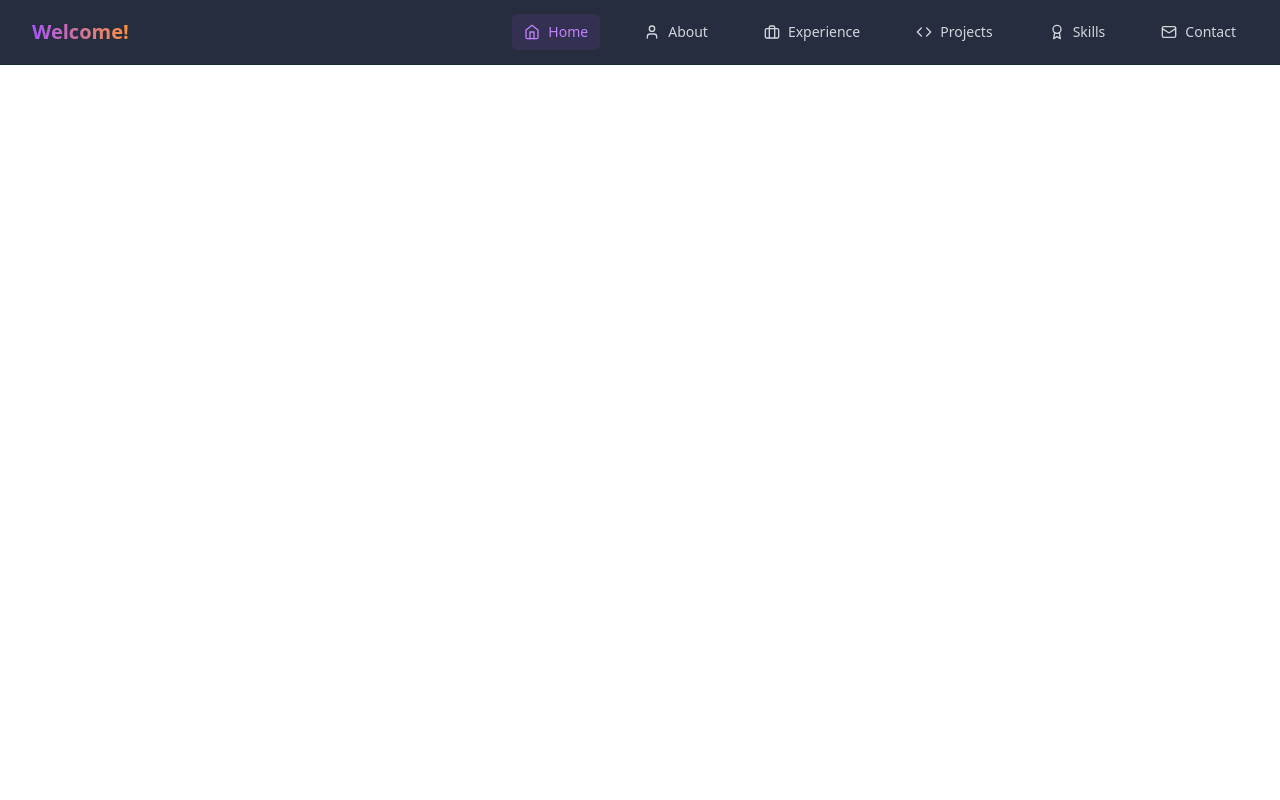
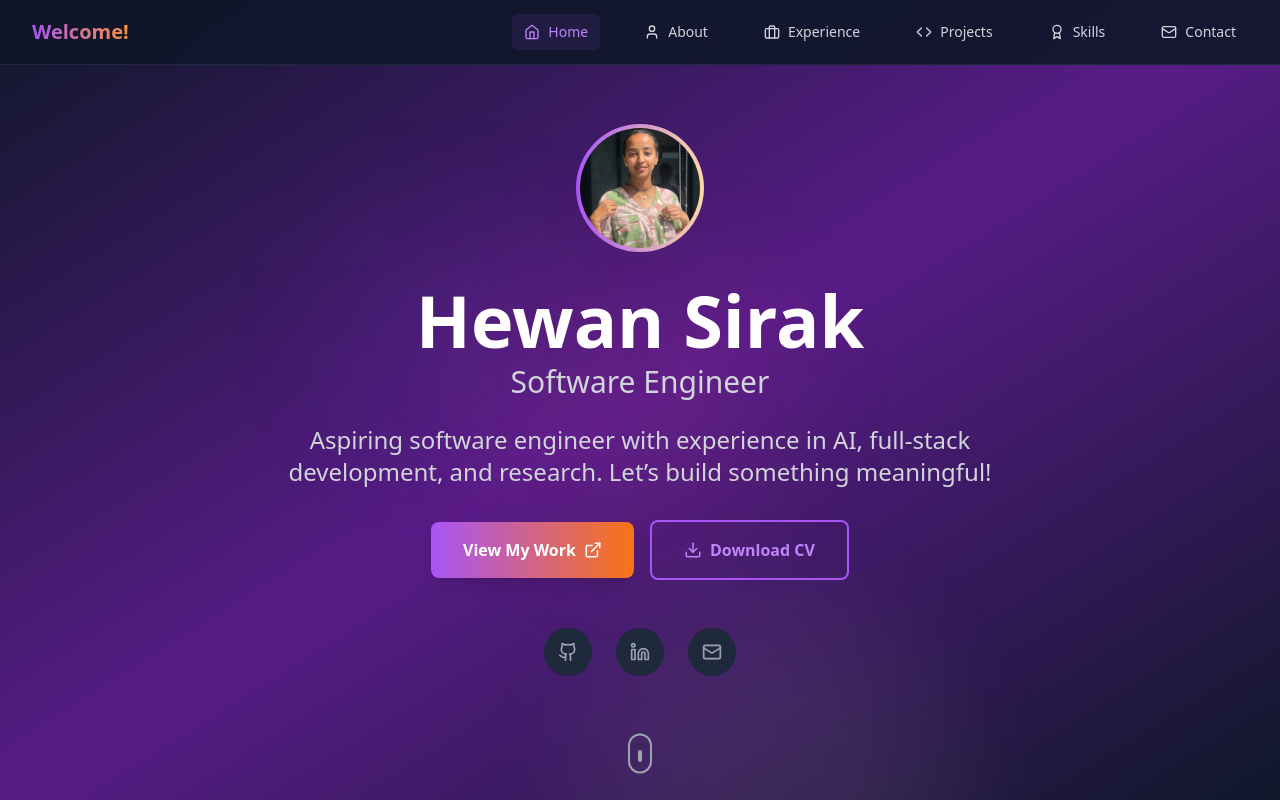
Before and after one commit to hewansirak/My-Portfolio, a React (Vite) app: page / in a window 1280 px wide. Built offline with nearby package versions, Linux system fonts and the light colour scheme.

Commit message:
Added Hero Section

```diff
--- a/src/App.tsx
+++ b/src/App.tsx
@@ -1,10 +1,12 @@
 import React from "react";
 import Navigation from "./components/Navigation";
+import Hero from "./components/Hero";
 
 function App() {
   return (
     <div className="min-h-screen bg-linear-to-r from-rose-500 via-pink-500 to-red-500">
       <Navigation />
+      <Hero />
     </div>
   );
 }
--- /dev/null
+++ b/src/components/Hero.tsx
@@ -0,0 +1,146 @@
+import React from 'react';
+import { motion } from 'framer-motion';
+import { Github, Linkedin, Mail, Download, ExternalLink } from 'lucide-react';
+import profilePicture from '../assets/profile.jpg';
+
+const Hero: React.FC = () => {
+  const scrollToSection = (id: string) => {
+    const element = document.getElementById(id);
+    if (element) {
+      element.scrollIntoView({ behavior: 'smooth' });
+    }
+  };
+
+  return (
+    <section id="home" className="min-h-screen flex items-center justify-center bg-gradient-to-br from-slate-900 via-purple-900 to-slate-900 relative overflow-hidden">
+
+      {/* Animated background elements */}
+      <div className="absolute inset-0">
+        <div className="absolute top-1/4 left-1/4 w-64 h-64 bg-purple-500/10 rounded-full blur-3xl animate-pulse"></div>
+        <div className="absolute top-3/4 right-1/4 w-96 h-96 bg-orange-100/10 rounded-full blur-3xl animate-pulse delay-1000"></div>
+        <div className="absolute top-1/2 left-1/2 transform -translate-x-1/2 -translate-y-1/2 w-80 h-80 bg-pink-500/10 rounded-full blur-3xl animate-pulse delay-500"></div>
+      </div>
+
+      {/* Main content container */}
+      <div className="max-w-7xl mx-auto px-4 sm:px-6 lg:px-8 relative z-10">
+        <div className="text-center">
+          <motion.div
+            initial={{ opacity: 0, y: 50 }}
+            animate={{ opacity: 1, y: 0 }}
+            transition={{ duration: 0.8 }}
+            className="mb-8"
+          >
+            {/* Profile picture circle */}
+            <div className="w-32 h-32 mx-auto mb-8 rounded-full bg-gradient-to-r from-purple-500 to-orange-200 p-1 overflow-hidden">
+              <img
+                src={profilePicture}
+                alt="Hewan Sirak's Profile Picture"
+                className="w-full h-full object-cover rounded-full"
+              />
+            </div>
+          </motion.div>
+
+          {/* Name */}
+          <motion.h1
+            initial={{ opacity: 0, y: 50 }}
+            animate={{ opacity: 1, y: 0 }}
+            transition={{ duration: 0.8, delay: 0.2 }}
+            className="text-4xl sm:text-6xl lg:text-7xl font-bold text-white mb-2" // Reduced mb to bring title closer
+          >
+            Hewan Sirak
+          </motion.h1>
+
+          {/* Title */}
+          <motion.h2
+            initial={{ opacity: 0, y: 50 }}
+            animate={{ opacity: 1, y: 0 }}
+            transition={{ duration: 0.8, delay: 0.3 }}
+            className="text-2xl sm:text-3xl text-gray-300 mb-6"
+          >
+            Software Engineer
+          </motion.h2>
+
+          <motion.p
+            initial={{ opacity: 0, y: 50 }}
+            animate={{ opacity: 1, y: 0 }}
+            transition={{ duration: 0.8, delay: 0.4 }}
+            className="text-xl sm:text-2xl text-gray-300 mb-8 max-w-3xl mx-auto leading-relaxed"
+          >
+            Aspiring software engineer with experience in AI, full-stack development, and research. Let’s build something meaningful!
+          </motion.p>
+
+          <motion.div
+            initial={{ opacity: 0, y: 50 }}
+            animate={{ opacity: 1, y: 0 }}
+            transition={{ duration: 0.8, delay: 0.6 }}
+            className="flex flex-col sm:flex-row items-center justify-center gap-4 mb-12"
+          >
+            <button
+              onClick={() => scrollToSection('projects')}
+              className="inline-flex items-center px-8 py-4 bg-gradient-to-r from-purple-500 to-orange-500 text-white font-semibold rounded-lg hover:from-purple-600 hover:to-orange-600 transition-all duration-300 shadow-lg hover:shadow-xl"
+            >
+              View My Work
+              <ExternalLink className="ml-2" size={18} />
+            </button>
+
+            <button
+              onClick={() => scrollToSection('contact')}
+              className="inline-flex items-center px-8 py-4 border-2 border-purple-500 text-purple-400 font-semibold rounded-lg hover:bg-purple-500 hover:text-white transition-all duration-300"
+            >
+              <Download className="mr-2" size={18} />
+              Download CV
+            </button>
+          </motion.div>
+
+          <motion.div
+            initial={{ opacity: 0, y: 50 }}
+            animate={{ opacity: 1, y: 0 }}
+            transition={{ duration: 0.8, delay: 0.8 }}
+            className="flex justify-center space-x-6"
+          >
+            {[
+              { icon: Github, href: 'https://github.com/hewansirak', label: 'GitHub' },
+              { icon: Linkedin, href: 'https://www.linkedin.com/in/hewan-sirak/', label: 'LinkedIn' },
+              { icon: Mail, href: 'mailto:hewansg@gmail.com', label: 'Email' }
+            ].map((social, index) => (
+              <motion.a
+                key={social.label}
+                href={social.href}
+                target="_blank"
+                rel="noopener noreferrer"
+                whileHover={{ scale: 1.1, y: -2 }}
+                whileTap={{ scale: 0.95 }}
+                className="w-12 h-12 bg-slate-800 rounded-full flex items-center justify-center text-gray-400 hover:text-white hover:bg-purple-500 transition-all duration-300"
+                title={social.label}
+              >
+                <social.icon size={20} />
+              </motion.a>
+            ))}
+          </motion.div>
+        </div>
+      </div>
+
+      {/* Scroll indicator */}
+      <motion.div
+        initial={{ opacity: 0 }}
+        animate={{ opacity: 1 }}
+        transition={{ delay: 1.2 }}
+        className="absolute bottom-8 left-1/2 transform -translate-x-1/2"
+      >
+        <motion.div
+          animate={{ y: [0, 10, 0] }}
+          transition={{ duration: 1.5, repeat: Infinity }}
+          className="w-6 h-10 border-2 border-gray-400 rounded-full flex justify-center"
+        >
+          <motion.div
+            animate={{ y: [0, 12, 0] }}
+            transition={{ duration: 1.5, repeat: Infinity }}
+            className="w-1 h-3 bg-gray-400 rounded-full mt-2"
+          />
+        </motion.div>
+      </motion.div>
+    </section>
+  );
+};
+
+export default Hero;
```
Also changed, not shown: src/assets/profile.jpg (added).
